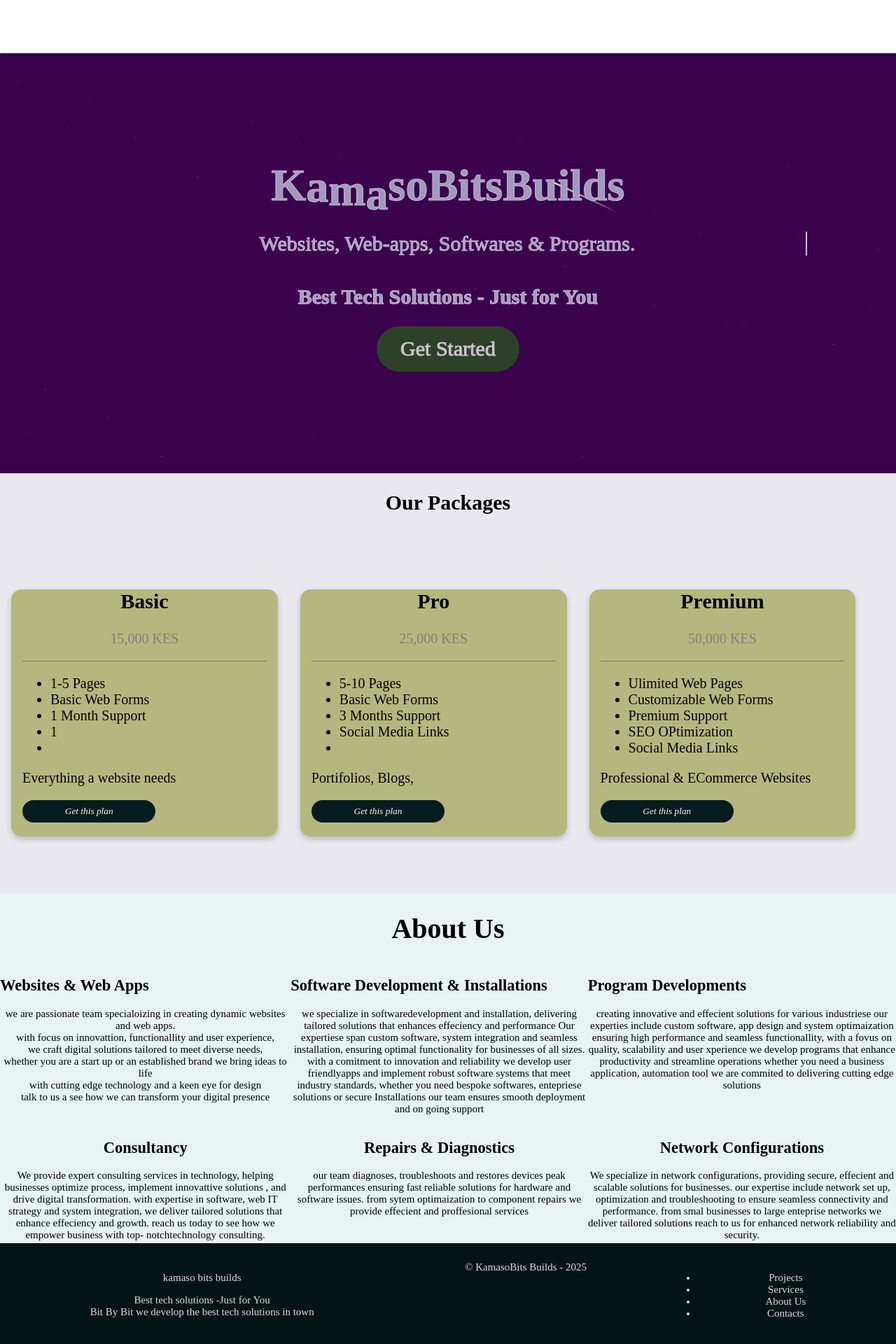
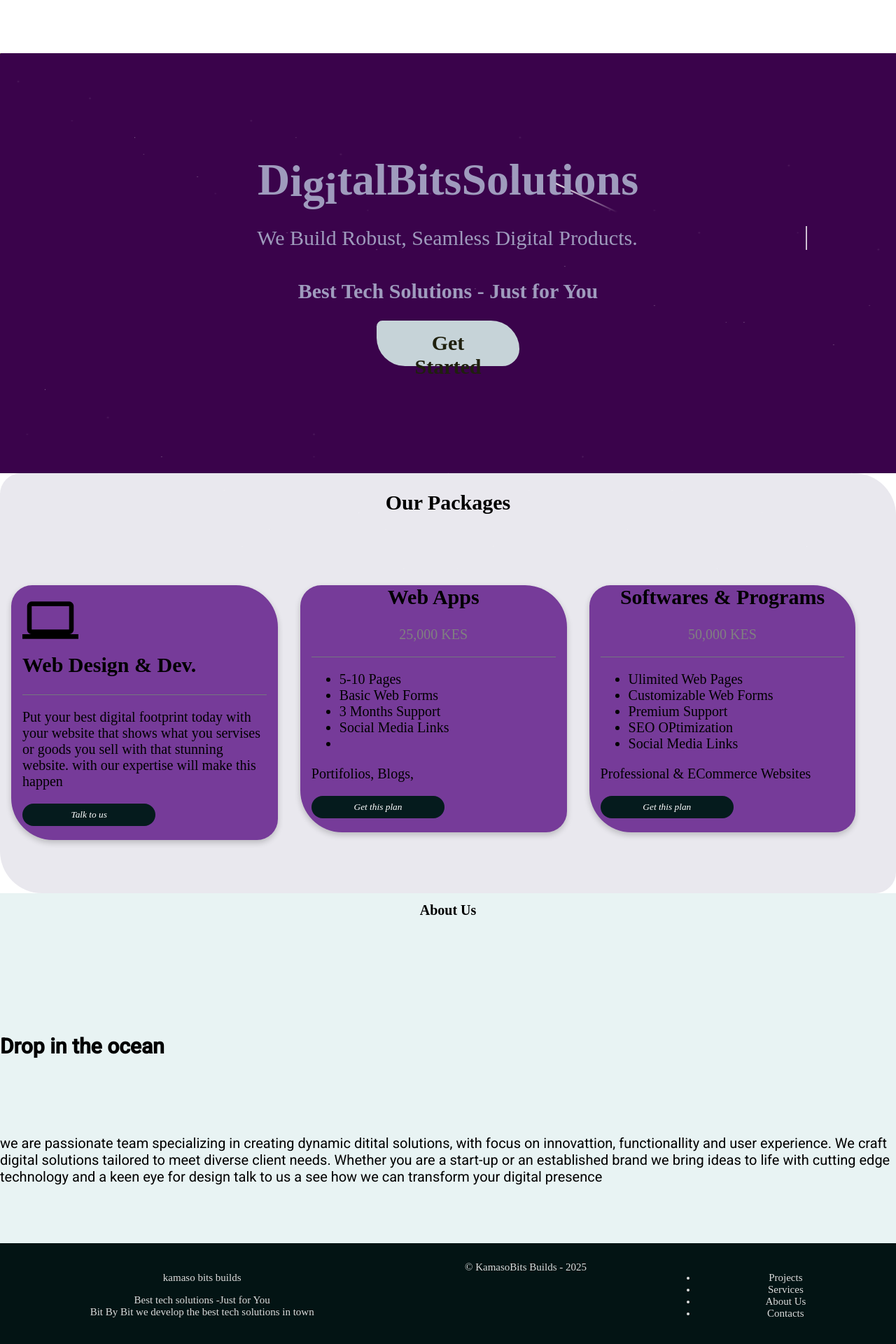
Before and after one commit to KamasoBits/KamasoBits-app, an Angular app: page /home in a window 1280 px wide. Shown: the part 724-2644 px from the top of the page at 70% size. Built offline with nearby package versions, Linux system fonts and the light colour scheme.

Commit message:
edits on home.nave & ourpackages

```diff
--- a/package.json
+++ b/package.json
@@ -24,6 +24,7 @@
     "@angular/router": "^19.1.0",
     "@angular/ssr": "^19.1.4",
     "express": "^4.18.2",
+    "material-design-icons-iconfont": "^6.7.0",
     "rxjs": "~7.8.0",
     "tslib": "^2.3.0",
     "zone.js": "~0.15.0"
--- a/src/app/aboutus/aboutus.component.css
+++ b/src/app/aboutus/aboutus.component.css
@@ -1,5 +1,12 @@
 
 
+
+  h1{
+    font-size: 20px;
+    font-family:cursive;
+    text-align: center;
+
+  }
   .aboutus{
 
     display: grid;
@@ -7,18 +14,39 @@
     padding-top: 0%;
     height: 500px;
     font-size: 20px;
-    font-family:cursive;
-    text-align: center;
+    border:10px;
+
 
 }
-.container {
+.container{
   display: grid;
-  grid-template-columns: auto auto auto;
-  padding: 0%;
 }
-.container > div {
+.lifecycle-container {
+  width: 300px;
+  margin: 50px auto;
+  border: 2px solid #3498db; /* Optional: Container border */
+  border-radius: 8px; /* Optional: Rounded corners */
+  overflow: hidden; /* Prevent content from overflowing rounded corners */
+}
 
-  padding: 0%;
-  font-size: 15px;
-  text-align: center;
+.lifecycle-stage {
+  padding: 15px;
+  border-bottom: 1px solid #ccc; /* Separator between stages */
 }
+
+/* Remove border from the last stage */
+.lifecycle-stage:last-child {
+  border-bottom: none;
+}
+
+.stage-title {
+  font-size: 18px;
+  font-weight: bold;
+  margin-bottom: 5px;
+  color: #333;
+}
+
+.stage-description {
+  font-size: 14px;
+  color: #666;
+}
--- a/src/app/aboutus/aboutus.component.html
+++ b/src/app/aboutus/aboutus.component.html
@@ -5,55 +5,17 @@
 
     <div class="container">
 
-        <div><h2 style="text-align: left;">Websites & Web Apps</h2>
-            <p> we are passionate team specialoizing in creating dynamic websites and web apps.<br>
-                 with focus on innovattion, functionallity and user experience,<br>
-                 we craft digital solutions tailored to meet diverse needs, <br>
-                whether you are a start up or an established brand we bring ideas to life <br>
-                with cutting edge technology and a keen eye for design<br>
-                talk to us a see how we can transform your digital presence
-            </p>
-            </div>
-        <div><h2 style="text-align: left;">Software Development & Installations</h2>
-            <p> we specialize in softwaredevelopment and installation, delivering tailored solutions that enhances effeciency and performance
-                Our expertiese span custom software, system integration and seamless installation, ensuring optimal functionality for businesses of all sizes.
-                with a comitment to innovation and reliability we develop  user friendlyapps and implement robust software systems
-                that meet industry standards, whether you need bespoke softwares, entepriese solutions or secure Installations
-                our team ensures smooth deployment and on going support
-            </p>
-        </div>
-        <div><h2 style="text-align: left;"> Program Developments</h2>
-            <p>creating innovative and effecient solutions for various industriese our experties include custom software, app design and system optimaization ensuring high performance and seamless
-                functionallity, with a fovus on quality, scalability and user xperience we develop programs that
-                enhance productivity and streamline operations whether you need a business application, automation tool we are commited to delivering cutting edge solutions
-            </p>
-        </div>
-        <div>
-            <h2>Consultancy</h2>
-            <p>We provide expert consulting services in technology, helping businesses optimize process, implement innovattive solutions
-                , and drive digital transformation. with expertise in software, web IT strategy and system integration,
-                we deliver tailored solutions that enhance effeciency and growth. reach us today to see how we
-                empower business with top- notchtechnology consulting.
-            </p>
-        </div>
-        <div>
-            <h2>Repairs & Diagnostics</h2>
-            <p>our team diagnoses, troubleshoots and restores devices peak performances ensuring fast reliable solutions
-                for hardware and software issues. from sytem optimaization to component repairs we provide effecient
-                and proffesional services
-            </p>
-        </div>
-        <div>
-            <h2>Network Configurations</h2>
-            <p>
-                We specialize in network configurations, providing secure, effecient and scalable
-                solutions for businesses. our expertise include network set up, optimization and
-                troubleshooting to ensure seamless connectivity and performance. from smal businesses to large enteprise networks
-                we deliver tailored solutions reach to us for enhanced network reliability and security.
-            </p>
-        </div>
+        <h2 style="text-align: left;">Drop in the ocean</h2>
+    <p> we are passionate team specializing in creating dynamic ditital  solutions,
+        with focus on innovattion, functionallity and user experience.
+        We craft digital solutions tailored to meet diverse client needs.
+        Whether you are a start-up or an established brand we bring ideas to life
+        with cutting edge technology and a keen eye for design
+        talk to us a see how we can transform your digital presence
+      </p>
+
 
       </div>
 
 
- </div>
+            </div>
--- a/src/app/home/home.component.css
+++ b/src/app/home/home.component.css
@@ -99,13 +99,13 @@
     font-size: 20px;
     font-family:cursive;
     color: transparent;
-    -webkit-text-stroke: 1px rgb(207, 189, 224);
+
 }
 .button {
-    background-color: #2c4127;
+    background-color: #c6d3d8;
     border: none;
-    border-radius:50px;
-    color: rgb(203, 204, 183);
+    border-radius:10px 50px 30px ;
+    color: rgb(31, 32, 14);
    width: 140px;
    height: 35px;
    padding: 15px 32px;
--- a/src/app/home/home.component.html
+++ b/src/app/home/home.component.html
@@ -10,28 +10,32 @@
     <div class="header-headline">
         <div class="wave-container">
             <h1 class="wave-text">
-                <span>K</span>
+                <span>D</span>
+                <span>i</span>
+                <span>g</span>
+                <span>i</span>
+                <span>t</span>
                 <span>a</span>
-                <span>m</span>
-                <span>a</span>
-                <span>s</span>
-                <span>o</span>
+                <span>l</span>
 
                 <span>B</span>
                 <span>i</span>
                 <span>t</span>
                  <span>s</span>
 
-                 <span>B</span>
+                 <span>S</span>
+                 <span>o</span>
+                 <span>l</span>
                  <span>u</span>
+                 <span>t</span>
                  <span>i</span>
-                 <span>l</span>
-                 <span>d</span>
+                 <span>o</span>
+                 <span>n</span>
                  <span>s</span>
             </h1>
     </div>
 
-    <p class="cursor typewriter-animation">Websites, Web-apps, Softwares & Programs.</p>
+    <p class="cursor typewriter-animation">We Build Robust, Seamless Digital Products.</p>
 
     <h2 >Best Tech Solutions - Just for You</h2>
 
@@ -39,7 +43,7 @@
 
 
 
-        <a href="#" class="button">Get Started</a>
+        <a href="#" class="button"><b>Get Started</b></a>
     </div>
     </header>
 
--- a/src/app/navbar/navbar.component.css
+++ b/src/app/navbar/navbar.component.css
@@ -16,6 +16,7 @@
 
 .anchor{
   position:absolute;
+
 }
 .item{
   margin-bottom:20px;
@@ -25,10 +26,10 @@
 
 
 .nav-4 .linktext{
-  font-size:1.3em;
+  font-size:1em;
   text-align:center;
   position:relative;
-  z-index:2;
+  z-index:1;
   color:#051104;
   text-decoration:none;
   font-family: 'Righteous', Arial, sans-serif;
--- a/src/app/navbar/navbar.component.html
+++ b/src/app/navbar/navbar.component.html
@@ -4,7 +4,7 @@
     <mat-toolbar>
 
       <div class="coname">
-        <span><a routerLink="/home" >Kamaso Bits</a></span>
+        <span><a routerLink="/home" >Digital Bits Solutions</a></span>
       </div>
 
       <span class="example-spacer"></span>
@@ -34,13 +34,8 @@
 </a>
   </nav>
 
-
-
 </section>
-
-
-
-     </mat-toolbar>
+    </mat-toolbar>
 
 
 
--- a/src/app/ourpacakges/ourpacakges.component.css
+++ b/src/app/ourpacakges/ourpacakges.component.css
@@ -1,4 +1,8 @@
+.material-icons{
+  padding-top: 10px;
+ font-size: 80px;
 
+}
 .h1{
   font-size: 20px;
   text-align: center;
@@ -14,12 +18,12 @@
   height: 600px;
   font-size: 20px;
   font-family:cursive;
+  border-radius: 30px 60px;
+  border:10px;
 
 }
 
-html {
-  box-sizing: border-box;
-}
+
 
 *, *:before, *:after {
   box-sizing: inherit;
@@ -35,8 +39,8 @@ html {
 .card {
   box-shadow: 0 4px 8px 0 rgba(0, 0, 0, 0.2);
   margin: 8px;
-  border-radius: 15px;
-  background-color: rgb(180, 184, 126);
+  border-radius: 30px 60px;
+  background-color: rgb(118, 59, 153);
 }
 
 
--- a/src/app/ourpacakges/ourpacakges.component.html
+++ b/src/app/ourpacakges/ourpacakges.component.html
@@ -7,18 +7,15 @@
     <div class="card">
 
       <div class="container">
-        <h2 style="text-align:center">Basic</h2>
-        <p class="title">15,000 KES</p>
+
+        <h2 > <i class="material-icons">computer</i> <br>Web Design & Dev.</h2>
+
         <mat-divider></mat-divider>
-        <ul>
-            <li>1-5 Pages</li>
-            <li>Basic Web Forms</li>
-            <li>1 Month Support</li>
-            <li>1</li>
-            <li></li>
-        </ul>
-        <p>Everything a website needs</p>
-        <p><button class="button">Get this plan</button></p>
+
+        <p>Put your best digital footprint today with your website that shows what you servises or goods
+          you sell with that stunning website. with our expertise will make this happen
+        </p>
+        <p><button class="button">Talk to us</button></p>
       </div>
     </div>
   </div>
@@ -27,7 +24,7 @@
     <div class="card">
 
       <div class="container">
-        <h2 style="text-align:center">Pro</h2>
+        <h2 style="text-align:center">Web Apps</h2>
         <p class="title">25,000 KES</p>
         <mat-divider></mat-divider>
         <ul>
@@ -47,7 +44,7 @@
     <div class="card">
 
       <div class="container">
-        <h2 style="text-align:center">Premium</h2>
+        <h2 style="text-align:center">Softwares & Programs</h2>
         <p class="title">50,000 KES</p>
         <mat-divider></mat-divider>
         <ul>
```
Also changed, not shown: 1 other file (tests, documents, lock files or other folders).
